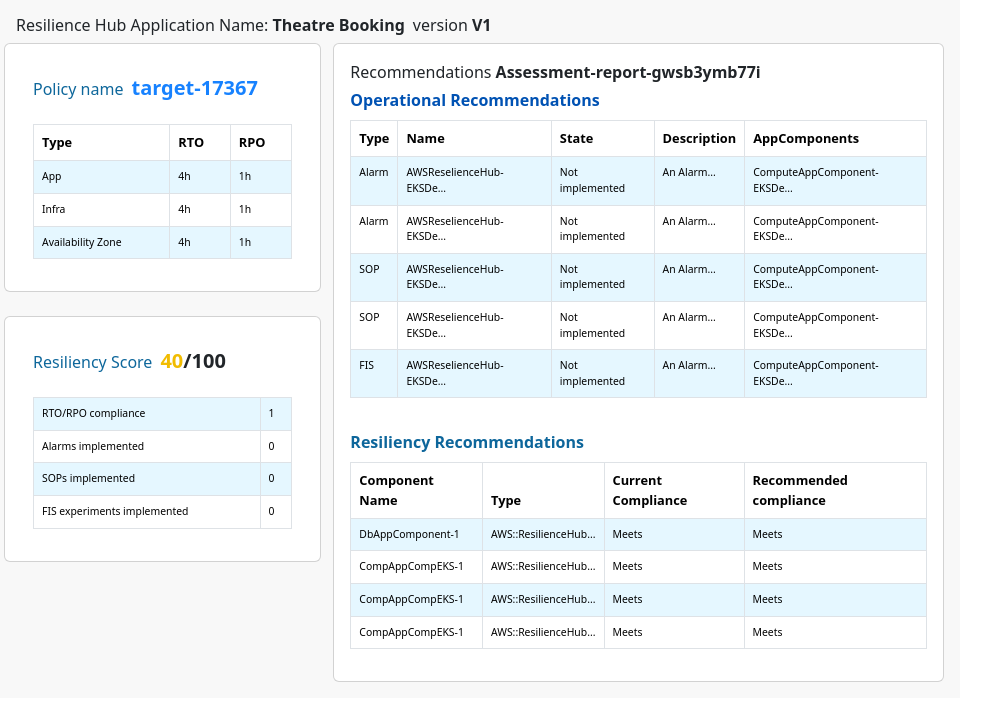
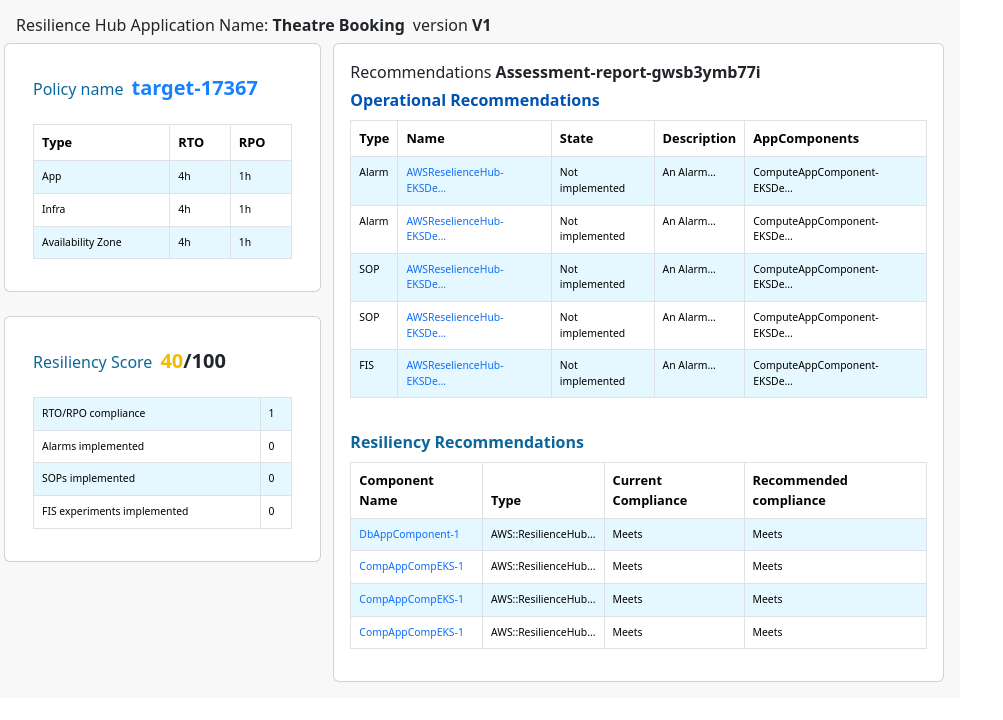
Before and after one commit to VaseemFathima-36/resilience-hub-page, a React (Create React App) app: page / in a window 1280 px wide. Shown: the top 720 px of the page, without its empty margins (0-1003 px from the left). Built offline with nearby package versions, Linux system fonts and the light colour scheme.

Commit message:
added links for table column

```diff
--- a/src/components/prakash/ResilienceHub.css
+++ b/src/components/prakash/ResilienceHub.css
@@ -28,6 +28,12 @@
 .rr-title {
   color: #0D669B;
 }
+.name-title{
+    color: #1782FF;
+}
+.link-style{
+    text-decoration: none;
+}
 .table-striped1 > tbody > tr:nth-child(2n+1) > td, .table-striped1 > tbody > tr:nth-child(2n+1) > th {
   background-color: #E5F7FF;
 }
--- a/src/components/prakash/ResilienceHub.js
+++ b/src/components/prakash/ResilienceHub.js
@@ -70,7 +70,7 @@
                                             </tr>
                                         </thead>
                                         <tbody>
-                                            {data1.map((employee, index) => (
+                                            {data1.map((employee) => (
                                                 <tr key={employee.Type}>
                                                     <td>{employee.Type}</td>
                                                     <td>{employee.RTO}</td>
@@ -100,7 +100,7 @@
                                 <div className='table-responsive'>
                                     <table className='table table-bordered table-striped1'>
                                         <tbody>
-                                            {data2.map((employee, index) => (
+                                            {data2.map((employee) => (
                                                 <tr key={employee.Type}>
                                                     <td>{employee.Type}</td>
                                                     <td>{employee.Score}</td>
@@ -137,10 +137,10 @@
                                         </tr>
                                     </thead>
                                     <tbody>
-                                        {data3.map((employee, index) => (
+                                        {data3.map((employee) => (
                                             <tr key={employee.Type}>
                                                 <td>{employee.Type}</td>
-                                                <td className='name-link-style'>{employee.Name}</td>
+                                                <td className='name-title'><a href={employee.Name} className="link-style">{employee.Name}</a></td>
                                                 <td>{employee.State}</td>
                                                 <td>{employee.Description}</td>
                                                 <td>{employee.AppComponents}</td>
@@ -167,9 +167,9 @@
                                         </tr>
                                     </thead>
                                     <tbody>
-                                        {data4.map((employee, index) => (
+                                        {data4.map((employee) => (
                                             <tr key={employee['Component Name']}>
-                                                <td className='name-link-style'>{employee['Component Name']}</td>
+                                                 <td className='name-title'><a href={employee['Component Name']} className="link-style">{employee['Component Name']}</a></td>
                                                 <td>{employee.Type}</td>
                                                 <td>{employee['Current Compliance']}</td>
                                                 <td>{employee['Recommended compliance']}</td>
```
